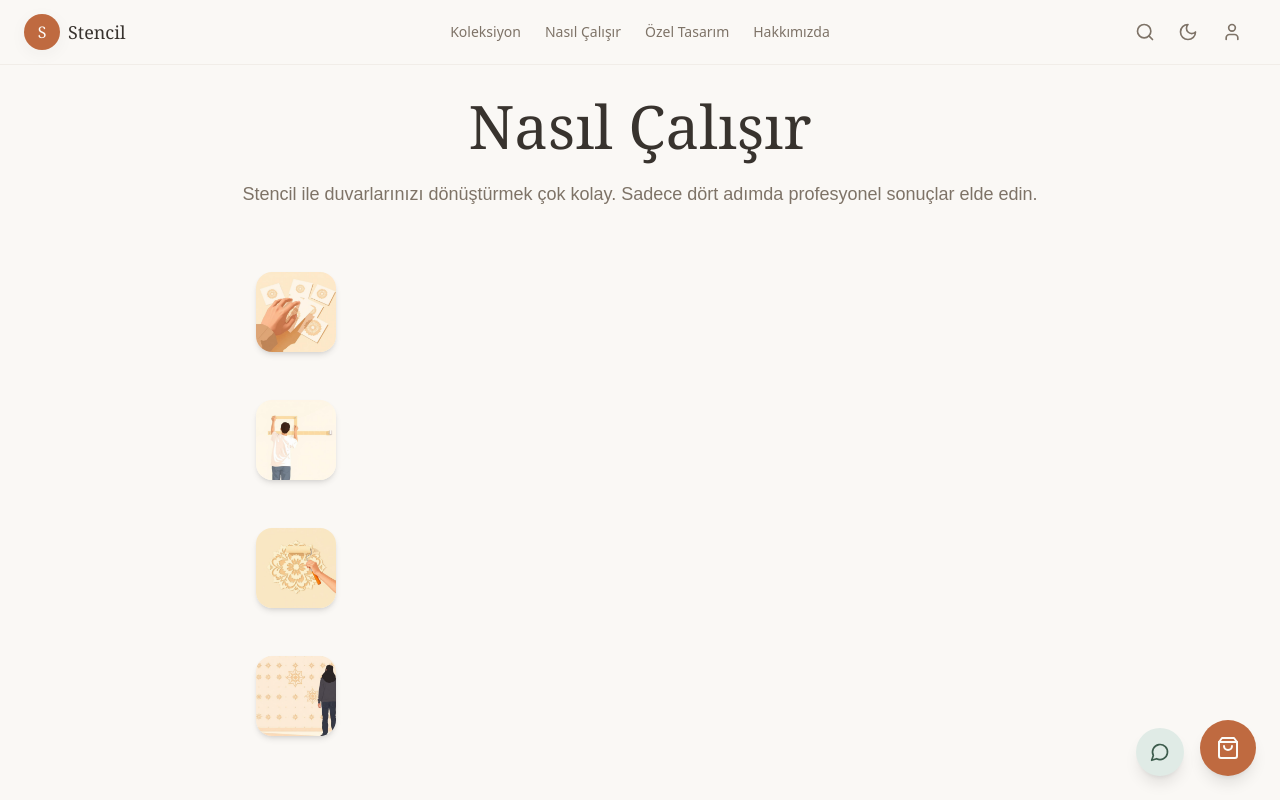
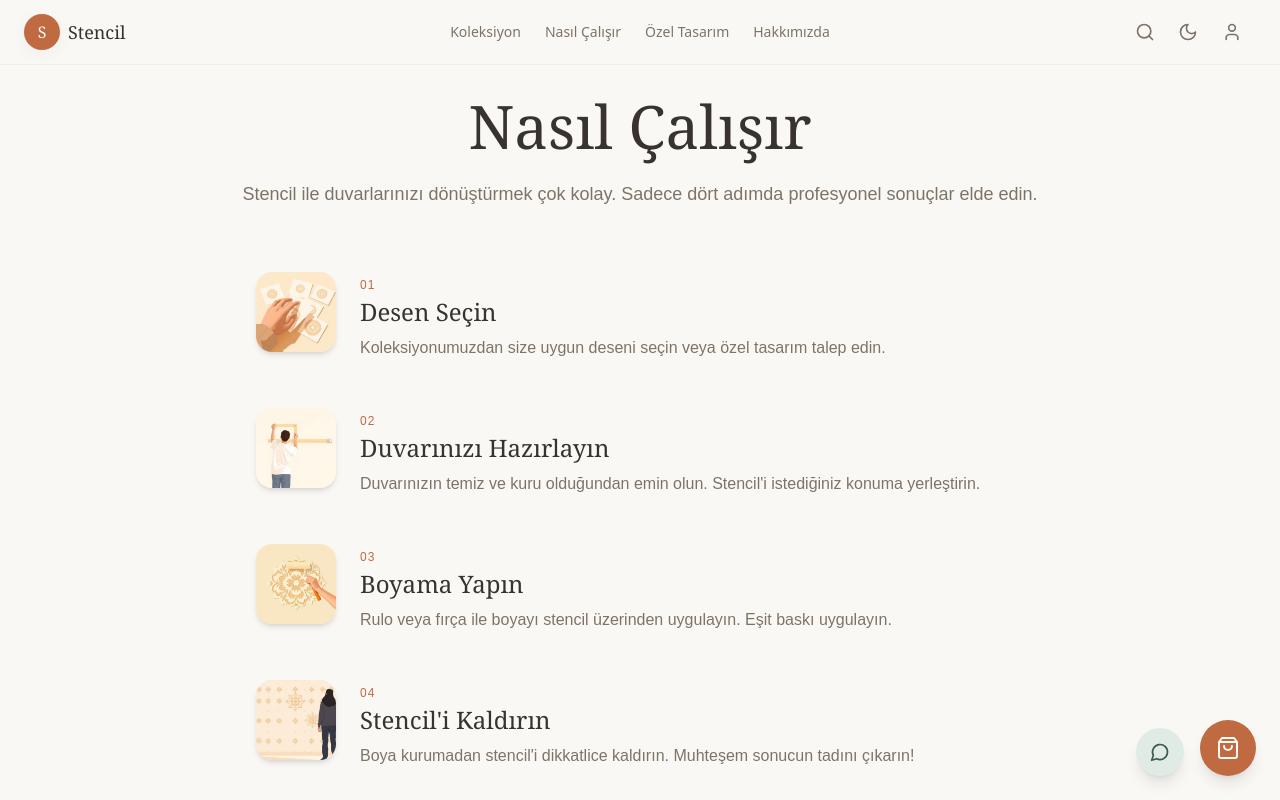
Before and after one commit to OUNDY/Stencil-Studio-Project, a React (Vite) app: page /nasil-calisir in a window 1280 px wide. Shown: the top 800 px of the page. Built offline with nearby package versions, Linux system fonts and the light colour scheme.

Commit message:
Add hero how-it-works visuals

```diff
--- a/src/pages/HowItWorks.tsx
+++ b/src/pages/HowItWorks.tsx
@@ -73,6 +73,11 @@ const HowItWorks = () => {
                     transition={{ duration: 0.8, delay: index * 0.1 }}
                   />
                 </div>
+                <div>
+                  <span className="text-xs font-medium text-primary tracking-widest">{step.number}</span>
+                  <h3 className="font-serif text-2xl text-foreground mb-2">{step.title}</h3>
+                  <p className="text-muted-foreground">{step.description}</p>
+                </div>
               </motion.div>
             ))}
           </div>
```
